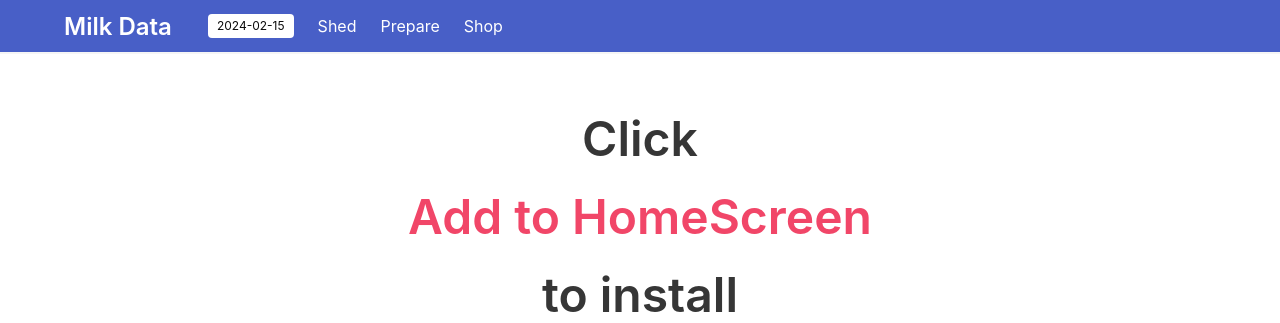
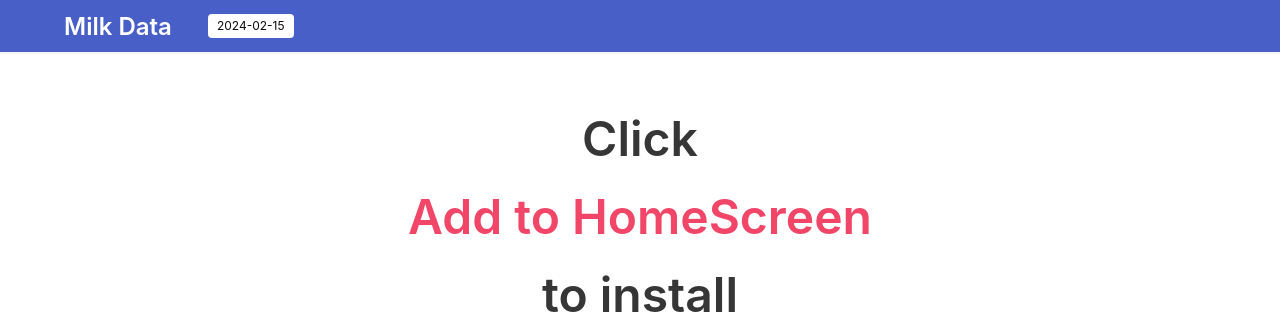
Before and after one commit to rajasimon/milkdata, a Django app: page / in a window 1280 px wide. Shown: the top 323 px of the page. Run offline with Django 5.2, Linux system fonts and the light colour scheme.

Commit message:
navbar removed

```diff
--- a/milkdata/core/templates/navbar.html
+++ b/milkdata/core/templates/navbar.html
@@ -10,12 +10,5 @@
         <span class="ml-3 tag is-white">{{ request.session.date }}</span>
       </a>
     </div>
-    <div class="navbar-menu" id="navMenu">
-      <div class="navbar-start">
-        <a class="navbar-item" href="{% url 'shed_index' %}">Shed</a>
-        <a class="navbar-item" href="{% url 'prepare' %}">Prepare</a>
-        <a class="navbar-item" href="{% url 'shop_index' %}">Shop</a>
-      </div>
-    </div>
   </div>
 </div>
```
